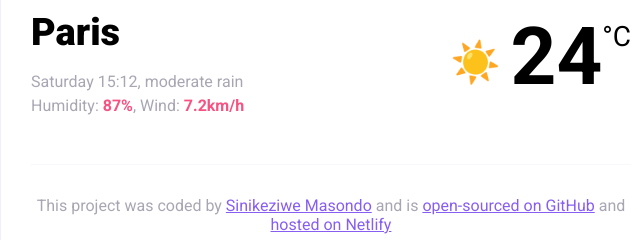
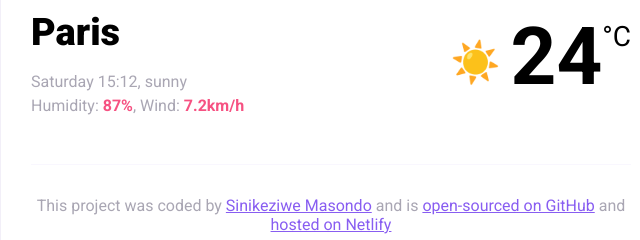
Before and after one commit to NickyMasondo/Nicky, a plain HTML site: page index.html in a window 1280 px wide. Shown: the part 199-439 px from the top of the page, 309-949 px from the left. Drawn offline with nearby package versions, Linux system fonts and the light colour scheme.

Commit message:
html updated

```diff
--- a/index.html
+++ b/index.html
@@ -32,7 +32,7 @@
           <div>
             <h1 class="current-city" id="current-city">Paris</h1>
             <p class="current-details">
-              <span id="current-date"></span>, moderate rain <br />
+              <span id="current-date"></span>, sunny<br />
               Humidity: <strong>87%</strong>, Wind: <strong>7.2km/h</strong>
             </p>
           </div>
```
